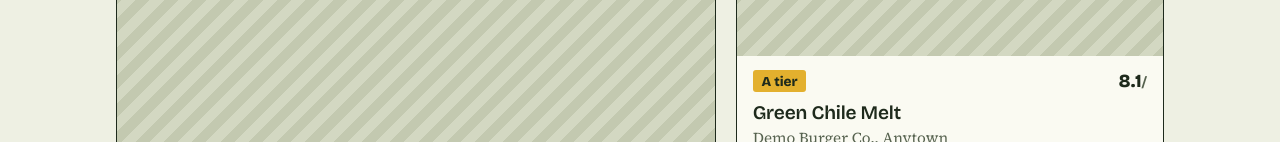
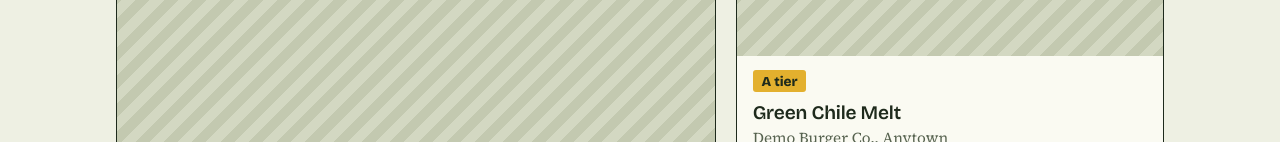
Before and after one commit to JameyNguyen/burgerandfries, a React (Vite) app: page / in a window 1280 px wide. Shown: the part 658-800 px from the top of the page. Built offline with nearby package versions, Linux system fonts and the light colour scheme.

Commit message:
Remove SCORE_MAX from FoodCard display
Removed SCORE_MAX usage from FoodCard component.

```diff
--- a/src/components/FoodCard.tsx
+++ b/src/components/FoodCard.tsx
@@ -1,5 +1,4 @@
 import { Link } from 'react-router-dom';
-import { SCORE_MAX } from '../config/tiers';
 import type { RankedEntry } from '../types';
 import FoodImage from './FoodImage';
 import TierBadge from './TierBadge';
@@ -11,7 +10,6 @@
       <div className="card-body">
         <p className="card-meta">
           <TierBadge tier={entry.tier} />
-          <span className="score">{entry.score.toFixed(1)}<small>/{SCORE_MAX}</small></span>
         </p>
         <h3>
           <Link to={`/${entry.category}/${entry.slug}`} className="card-link">{entry.name}</Link>
```
